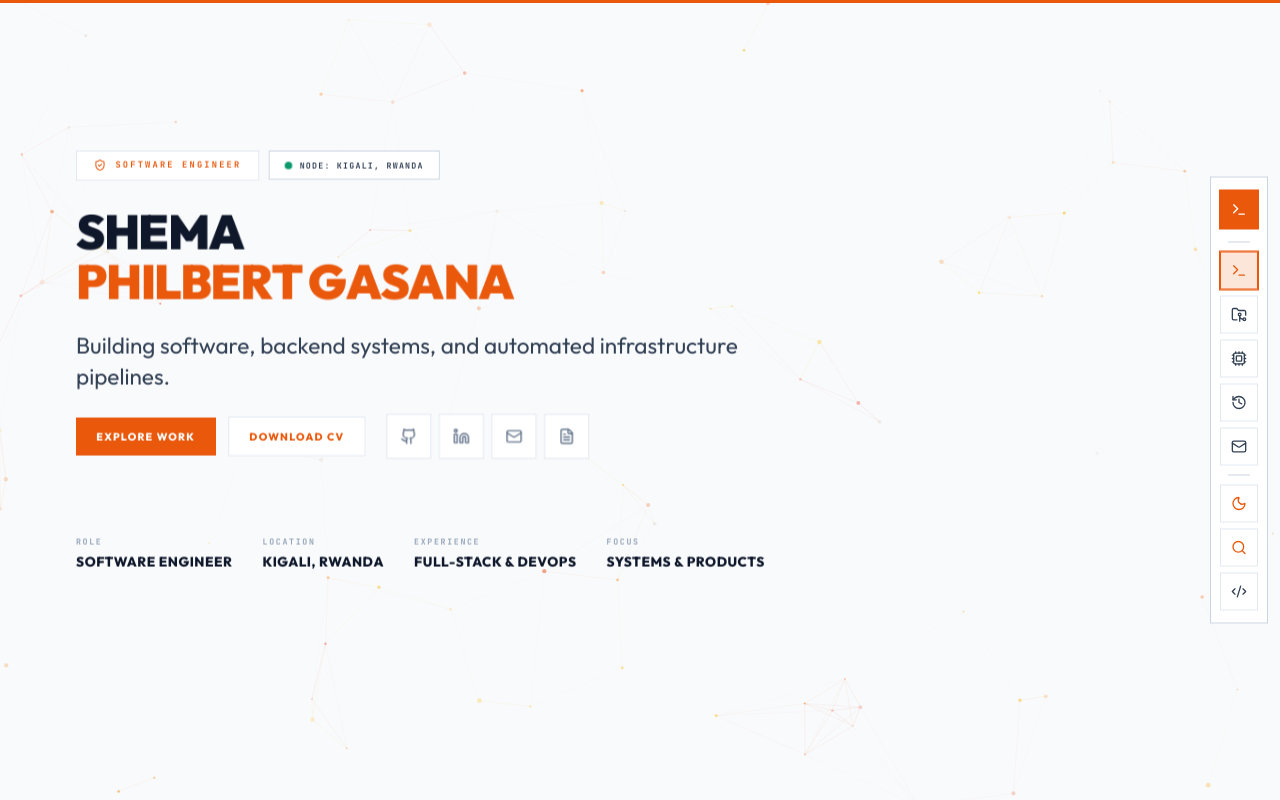
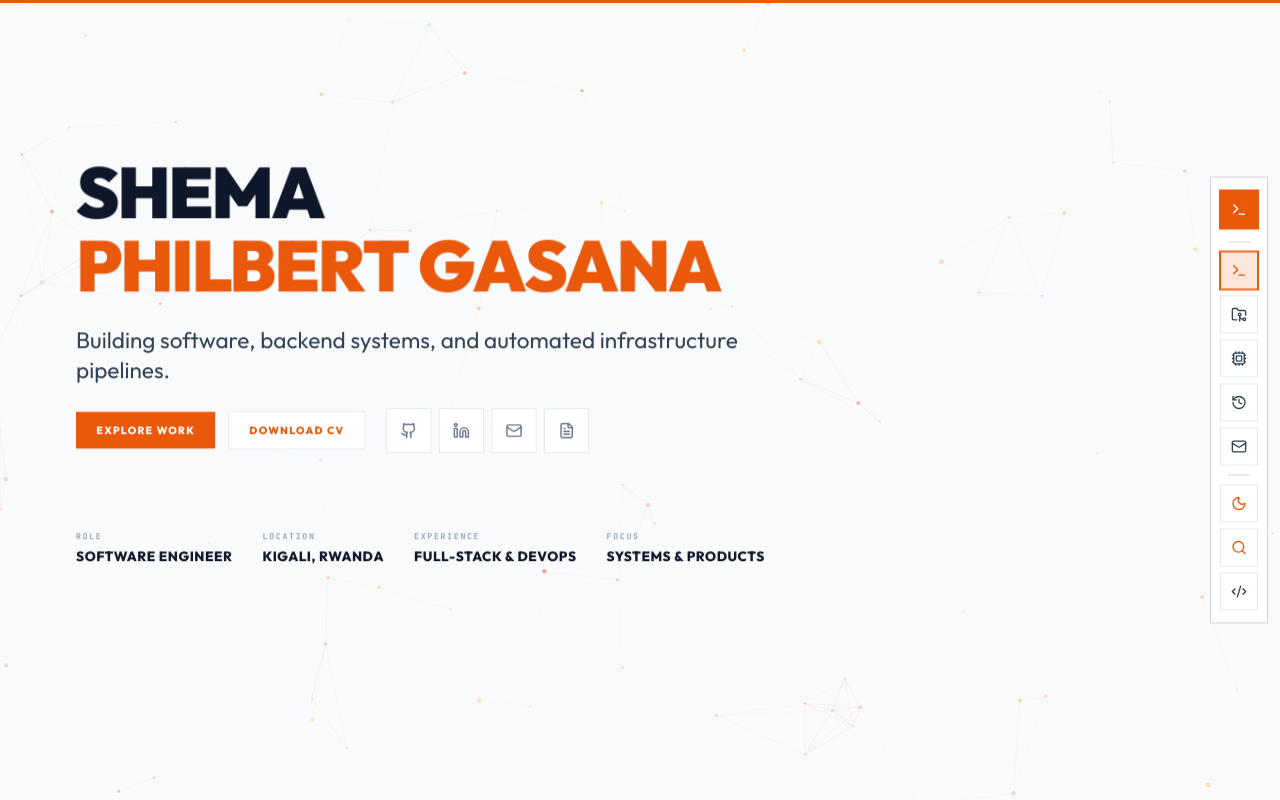
Before and after one commit to gasanashema/Portfolio, a React (Vite) app: page / in a window 1280 px wide. Shown: the top 800 px of the page. Built offline with nearby package versions, Linux system fonts and the light colour scheme.

Commit message:
v1.0.7: Remove top badges and increase name font size in hero section

```diff
--- a/package.json
+++ b/package.json
@@ -1,7 +1,7 @@
 {
   "name": "shema-philbert-gasana---portfolio",
   "private": true,
-  "version": "1.0.6",
+  "version": "1.0.7",
   "type": "module",
   "scripts": {
     "dev": "vite",
--- a/src/components/Hero.tsx
+++ b/src/components/Hero.tsx
@@ -1,7 +1,6 @@
 import React, { useRef } from 'react';
 import { motion, useScroll, useTransform, useMotionValue, useSpring } from 'framer-motion';
 import {
-  ShieldCheck,
   Github,
   Linkedin,
   Mail,
@@ -82,79 +81,15 @@ export default function Hero() {
       }}
     >
       <motion.div style={{ opacity, scale, y, x: dx }}>
-        {/* Top Metadata Badges */}
-        <motion.div
-          initial={{ opacity: 0, y: 15 }}
-          animate={{ opacity: 1, y: 0 }}
-          transition={{ duration: 0.6, delay: 0.1 }}
-          style={{
-            display: 'flex',
-            flexWrap: 'wrap',
-            alignItems: 'center',
-            gap: '0.6rem',
-            marginBottom: '1.75rem',
-          }}
-        >
-          <div
-            className="liquid-glass-card"
-            style={{
-              display: 'inline-flex',
-              alignItems: 'center',
-              gap: '0.6rem',
-              padding: '0.45rem 1.15rem',
-              borderRadius: 'var(--border-radius-pill)',
-            }}
-          >
-            <ShieldCheck size={13} style={{ color: 'var(--color-accent-primary)' }} />
-            <span
-              className="font-mono"
-              style={{
-                fontSize: '0.58rem',
-                fontWeight: 700,
-                letterSpacing: '0.25em',
-                textTransform: 'uppercase',
-                color: 'var(--color-accent-primary)',
-              }}
-            >
-              {IDENTITY.role}
-            </span>
-          </div>
-
-          <div
-            className="glass-panel"
-            style={{
-              display: 'inline-flex',
-              alignItems: 'center',
-              gap: '0.5rem',
-              padding: '0.45rem 1rem',
-              borderRadius: 'var(--border-radius-pill)',
-            }}
-          >
-            <div className="status-dot active" />
-            <span
-              className="font-mono"
-              style={{
-                fontSize: '0.55rem',
-                fontWeight: 700,
-                letterSpacing: '0.15em',
-                textTransform: 'uppercase',
-                color: 'var(--color-text-secondary)',
-              }}
-            >
-              NODE: KIGALI, RWANDA
-            </span>
-          </div>
-        </motion.div>
-
-        {/* Compact Editorial Name */}
+        {/* Editorial Name */}
         <h1
           id="hero-heading"
           className="font-display"
           style={{
-            fontSize: 'clamp(1.75rem, 4vw, 3.25rem)',
+            fontSize: 'clamp(2.5rem, 6vw, 4.75rem)',
             fontWeight: 900,
-            lineHeight: 1.05,
-            letterSpacing: '-0.03em',
+            lineHeight: 1.02,
+            letterSpacing: '-0.035em',
             marginBottom: '1.5rem',
             textTransform: 'uppercase',
           }}
```
